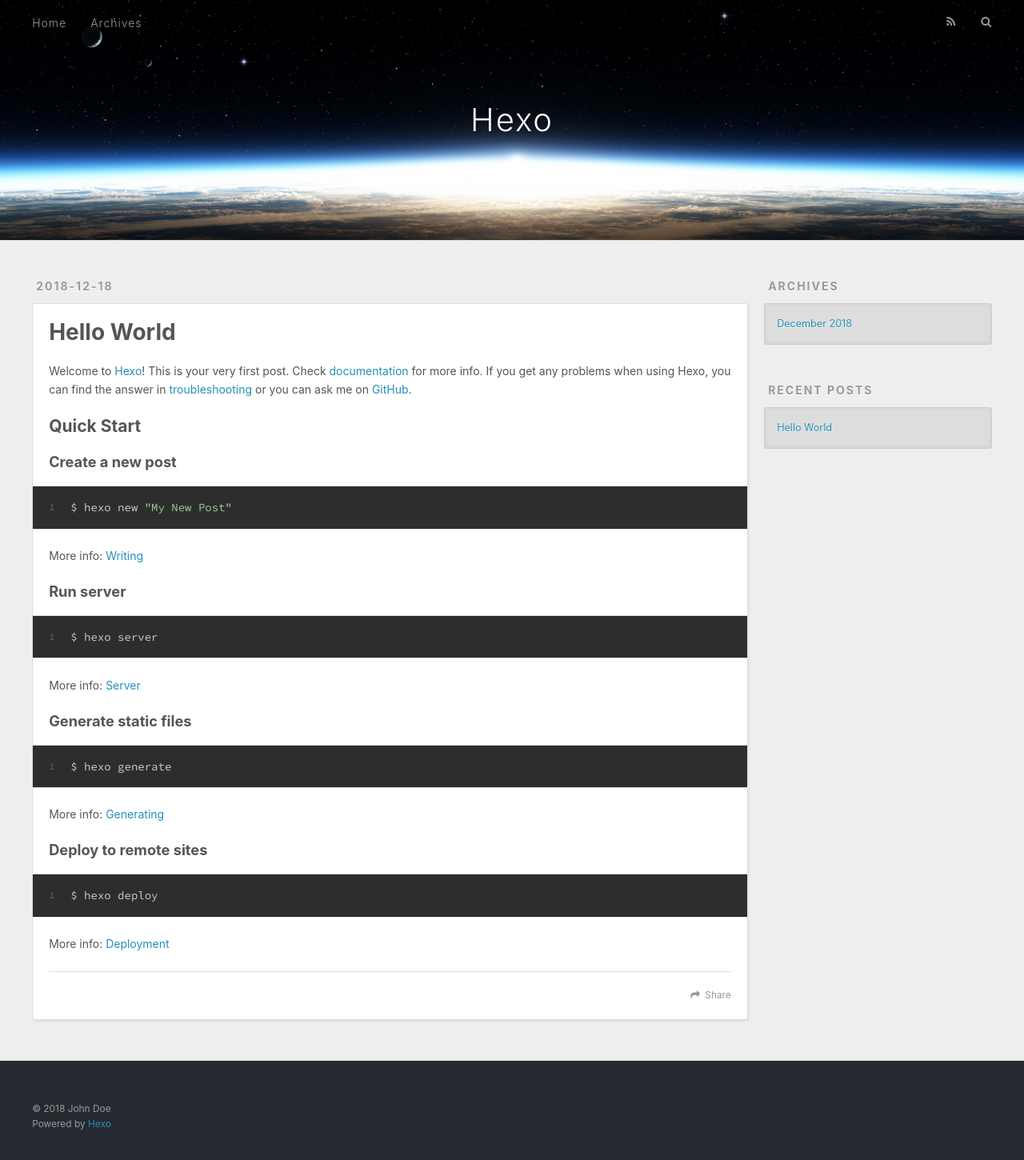
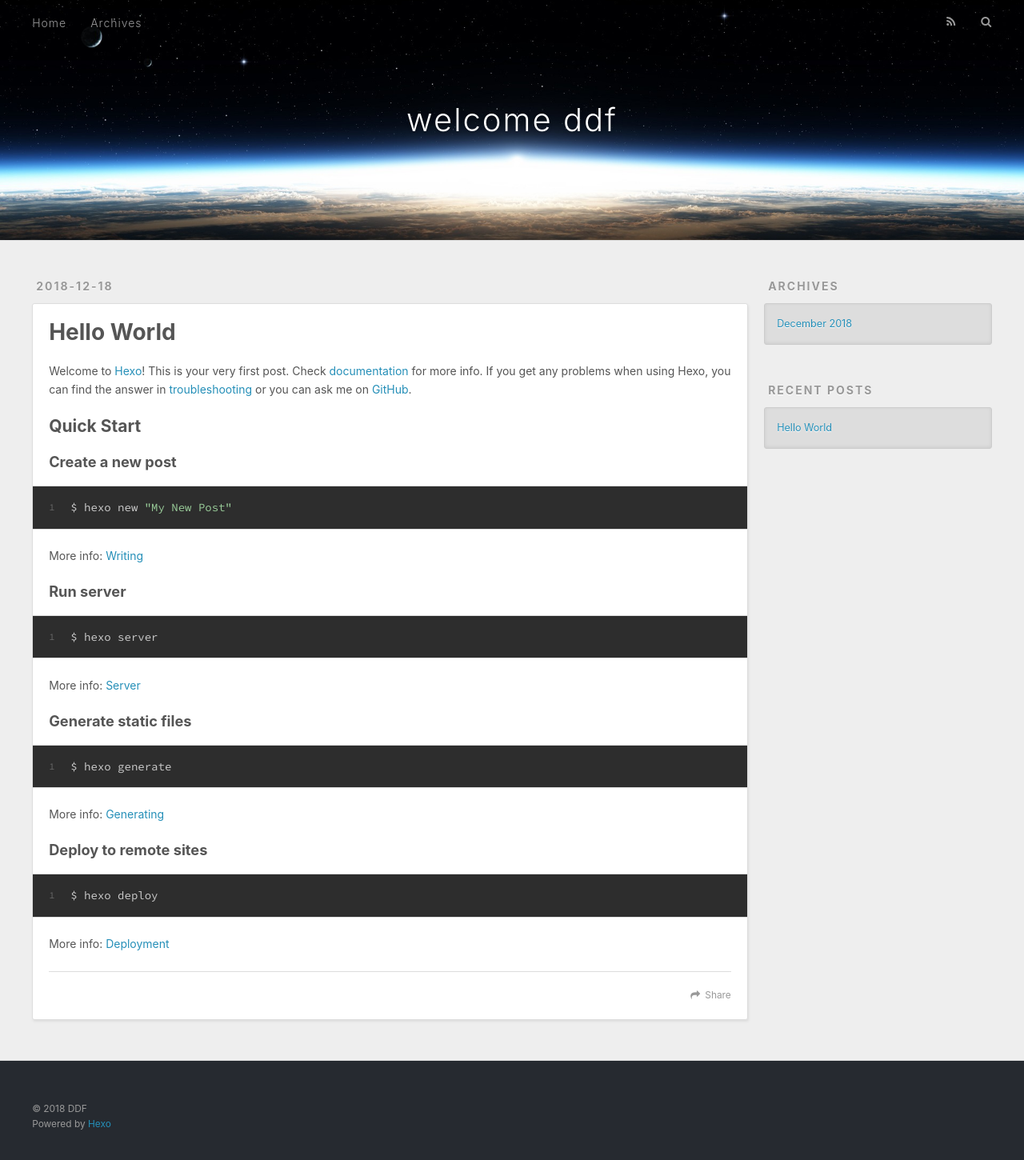
Before and after one commit to ddf118/ddf118.github.io, a plain HTML site: page index.html in a window 1280 px wide. Shown: the whole page at 80% size. Drawn offline with nearby package versions, Linux system fonts and the light colour scheme.

Commit message:
Site updated: 2018-12-20 12:26:09

```diff
--- a/index.html
+++ b/index.html
@@ -5,17 +5,17 @@
 
 
 
-  <title>Hexo</title>
+  <title>welcome ddf</title>
   <meta name="viewport" content="width=device-width, initial-scale=1, maximum-scale=1">
   <meta property="og:type" content="website">
-<meta property="og:title" content="Hexo">
+<meta property="og:title" content="welcome ddf">
 <meta property="og:url" content="http://yoursite.com/index.html">
-<meta property="og:site_name" content="Hexo">
+<meta property="og:site_name" content="welcome ddf">
 <meta property="og:locale" content="default">
 <meta name="twitter:card" content="summary">
-<meta name="twitter:title" content="Hexo">
+<meta name="twitter:title" content="welcome ddf">
 
-    <link rel="alternate" href="/atom.xml" title="Hexo" type="application/atom+xml">
+    <link rel="alternate" href="/atom.xml" title="welcome ddf" type="application/atom+xml">
 
 
     <link rel="icon" href="/favicon.png">
@@ -34,7 +34,7 @@
   <div id="header-outer" class="outer">
     <div id="header-title" class="inner">
       <h1 id="logo-wrap">
-        <a href="/" id="logo">Hexo</a>
+        <a href="/" id="logo">welcome ddf</a>
       </h1>
 
     </div>
@@ -97,7 +97,7 @@
 
     </div>
     <footer class="article-footer">
-      <a data-url="http://yoursite.com/2018/12/18/hello-world/" data-id="cjptpr2mk000088ve7xztk9lw" class="article-share-link">Share</a>
+      <a data-url="http://yoursite.com/2018/12/18/hello-world/" data-id="cjpw3r7r40000xcve238j180d" class="article-share-link">Share</a>
 
 
     </footer>
@@ -153,7 +153,7 @@
 
   <div class="outer">
     <div id="footer-info" class="inner">
-      &copy; 2018 John Doe<br>
+      &copy; 2018 DDF<br>
       Powered by <a href="http://hexo.io/" target="_blank">Hexo</a>
     </div>
   </div>
```
Also changed, not shown: 2018/12/18/hello-world/index.html (+6 -6 lines), archives/2018/12/index.html (+7 -7 lines), archives/2018/index.html (+7 -7 lines), archives/index.html (+7 -7 lines), 1 other file.
